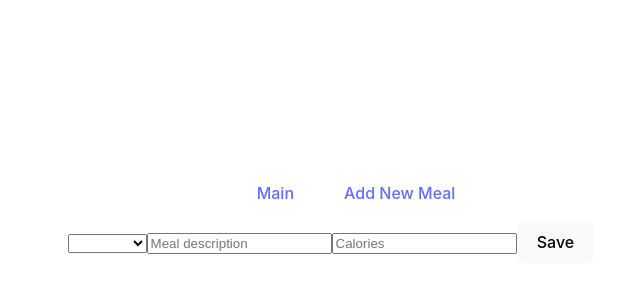
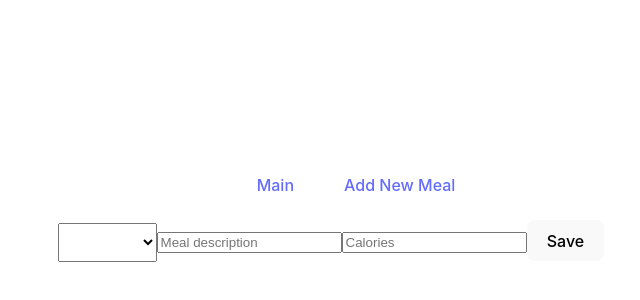
Before and after one commit to BeksultanDJ/HomeWork66, a React (Vite) app: page /NewMeal in a window 1280 px wide. Shown: the part 186-486 px from the top of the page, without its empty margins (309-949 px from the left). Built offline with nearby package versions, Linux system fonts and the light colour scheme.

Commit message:
добавил стили

```diff
--- a/src/App.css
+++ b/src/App.css
@@ -88,3 +88,13 @@
   padding: 10px;
   margin: 10px;
 }
+
+.form {
+  display: flex;
+  flex-direction: column;
+}
+
+.form input, select {
+  margin: 10px 0;
+  padding: 10px;
+}
```
